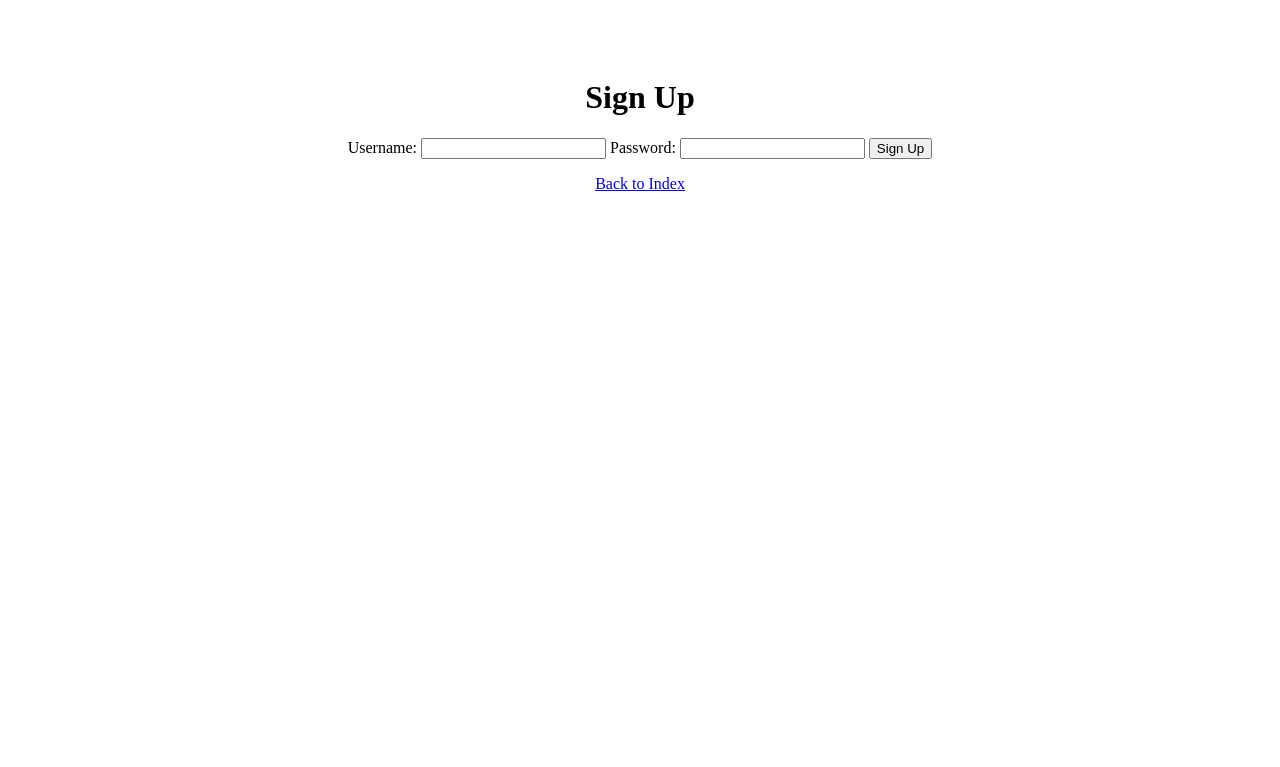
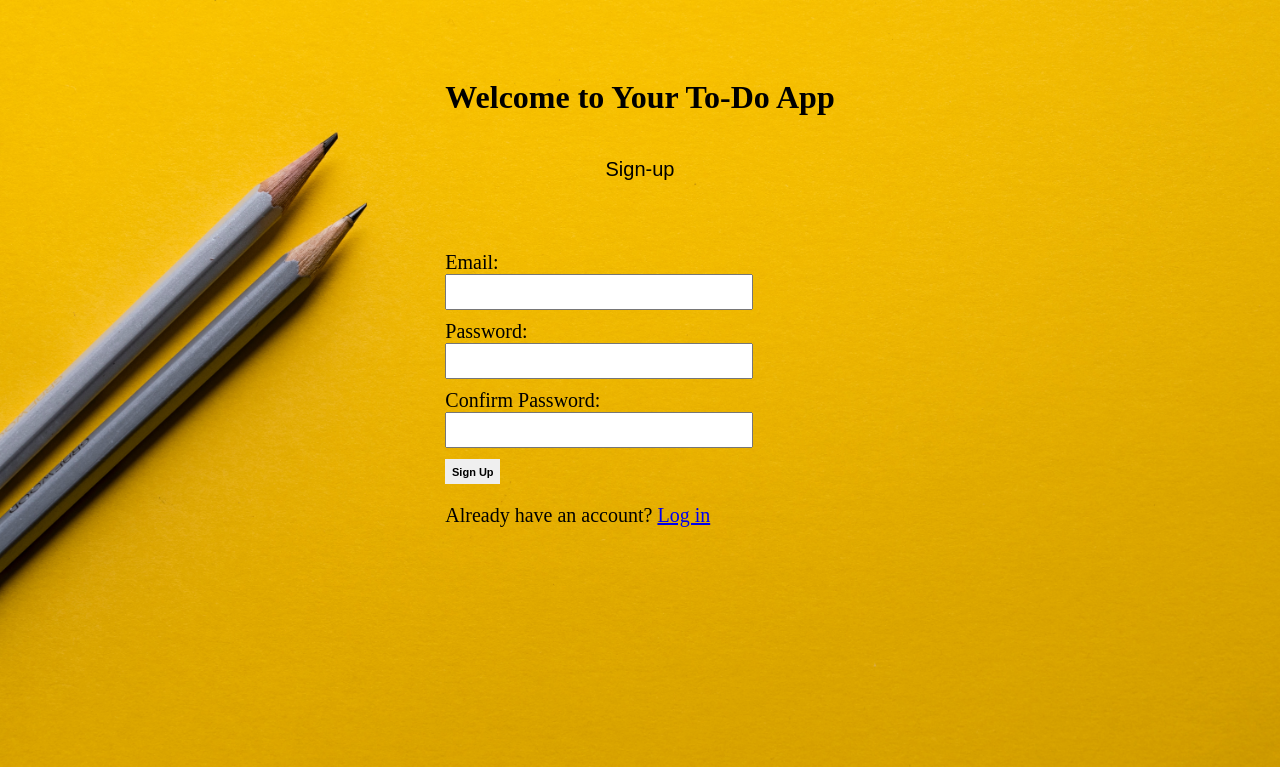
Before and after one commit to Oluwaseyi69/To-do, a Flask app: page /signup in a window 1280 px wide. Shown: the top 767 px of the page. Run offline with Flask 3, Linux system fonts and the light colour scheme; some libraries are stand-ins or nearby versions.

Commit message:
added new styles

```diff
--- a/app.py
+++ b/app.py
@@ -1,11 +1,10 @@
-from datetime import timezone
+import re
 
 from bson import ObjectId
 from flask import Flask, render_template, url_for, request, redirect, flash, session
 from pymongo import MongoClient
 from datetime import datetime
-# from flask_pymongo import PyMongo
-from werkzeug.security import generate_password_hash, check_password_hash
+
 
 app = Flask(__name__)
 
@@ -29,17 +28,39 @@ def signup():
     if request.method == 'POST':
         username = request.form['username']
         password = request.form['password']
+        confirm_password = request.form['confirm_password']
+
         new_user = {
             'username': username,
             'password': password
         }
 
         collection.db.users.insert_one(new_user)
+        if password != confirm_password:
+            flash('Passwords do not match. Please try again.', 'danger')
+            return redirect(url_for('signup'))
+
+        if not is_valid_password(password):
+            flash('Invalid password. Please choose a stronger password.', 'danger')
+            return redirect(url_for('signup'))
 
         flash('Account created successfully!', 'success')
         return redirect(url_for('login'))
 
     return render_template('signup.html')
+
+
+def is_valid_password(password):
+    length = 8
+    uppercase = re.search(r'[A-Z]', password)
+    lowercase = re.search(r'[a-z]', password)
+    digit = re.search(r'\d', password)
+    character = re.search(r'\W', password)
+
+    if len(password) < length or not uppercase or not lowercase or not digit or not character:
+        return False
+
+    return True
 
 
 @app.route('/login', methods=['GET', 'POST'])
@@ -51,7 +72,9 @@ def login():
 
         if user and password:
             flash('Login successful!', 'success')
-            return redirect(url_for('index'))
+            return render_template('index.html')
+
+            # return redirect(url_for('index.html'))
         else:
             flash('Login unsuccessful. Check username and password.', 'danger')
 
@@ -69,10 +92,10 @@ def index():
         }
         collection.insert_one(task)
         tasks = collection.find()
-        return render_template('index.html', tasks=tasks)
+        return render_template('signup.html', tasks=tasks)
 
     else:
-        return render_template('index.html')
+        return render_template('signup.html')
 
 
 @app.route('/complete_task/<int:task_id>', methods=['GET', 'POST'])
@@ -101,7 +124,7 @@ def delete_task(task_id):
     task_id_object = ObjectId(task_id)
     collection.delete_one({'_id': task_id_object})
 
-    return redirect(url_for('index'))
+    return render_template('index.html')
 
 
 @app.route('/update_task/<task_id>', methods=['GET', 'POST'])
--- a/static/css/main.css
+++ b/static/css/main.css
@@ -52,17 +52,72 @@
 /*    justify-content: space-between;*/
 /*    margin-outside: 100px;*/
 /*}*/
+/*body{*/
+/*    justify-content: center;*/
+/*    text-align: center;*/
+/*    align-items: center;*/
+/*}*/
+/*.container{*/
+/*    color: #3A7734;*/
+/*    width: 100px;*/
+/*    height: 50px;*/
+/*    text-align: center;*/
+/*    display: flex;*/
+/*    justify-content: center;*/
+/*    flex-direction: column;*/
+/*    font-size: large;*/
+/*}*/
+/*.auth{*/
+/*    display: flex;*/
+/*    justify-content: center;*/
+/*    flex-direction: column;*/
+/*    gap: 5px;*/
+/*    font-size: 20px;*/
+/*    width: 200px;*/
+/*    height: 60px;*/
+/*}*/
+
 body{
-    justify-content: center;
-    text-align: center;
+      display: flex;
+      background-image: url("/static/css/images/joanna-kosinska-1_CMoFsPfso-unsplash.jpg");
+      background-size: cover;
+      background-repeat: no-repeat;
+      gap: 50px;
+      align-items: center;
+      justify-content: center;
+      flex-direction: column;
 }
-.container{
-    color: #3A7734;
-    width: 100px;
-    height: 50px;
-    text-align: center;
-    display: flex;
-    justify-content: center;
-    flex-direction: column;
-    font-size: large;
+.auth{
+      width: 300px;
+      height: 30px;
+      border-radius: 90px;
+      font-size: 20px;
+      padding-top: 50px;
 }
+.input{
+    margin-bottom: 10px;
+    width: 300px;
+    height: 30px;
+    font-size: 15px;
+}
+.signup_text{
+      text-align: center;
+      font-family: sans-serif;
+      font-size: 20px;
+      padding-top: 20px;
+}
+.signup_btn{
+      cursor: pointer;
+      width: 55px;
+      height: 25px;
+      border: none;
+      font-size: 11px;
+      font-weight: bold;
+}
+.signup_btn:hover{
+      /*background-color: #30799B;*/
+      background-color: #555555;
+}
+.back{
+color: black
+}
--- a/templates/base.html
+++ b/templates/base.html
@@ -3,6 +3,8 @@
 <head>
     <meta charset="UTF-8">
     <link rel="stylesheet" href="{{ url_for('static', filename='css/main.css') }}">
+    <link rel="stylesheet" href="{{ url_for('static', filename='css/main.css') }}">
+
 {#    <link rel="stylesheet" href="https://cdnjs.cloudflare.com/ajax/libs/font-awesome/5.15.2/css/all.min.css" integrity="sha384-CKJ35ESv1M7eTj9L0Vee3vq6O0z5lEl6O0Z6IOfdRvbMfM1IS0KlQh1CP1i4ZiKG" crossorigin="anonymous">#}
     {% block head %}{% endblock %}
     <script src="{{ url_for('static', filename='js/main.js') }}"></script>
@@ -22,6 +24,10 @@
             </div>
         {% endif %}
     {% endwith %}
+        <!-- Inside your HTML template where flash messages are displayed -->
+{#    <div class="alert alert-success" role="alert">#}
+{#        {{ message[0] }}#}
+{#    </div>#}
 </div>
     {% block body %}{% endblock %}
 
--- a/templates/signup.html
+++ b/templates/signup.html
@@ -6,19 +6,36 @@
 
 {% block body %}
     <div class="content">
-        <h1 style="text-align: center">Sign Up</h1>
+                <h1 style="">Welcome to Your To-Do App</h1>
+
+{#        <h1 style="text-align: center">Sign Up</h1>#}
+           <div>
+                <p class="signup_text">Sign-up </p>
+{#            <p><a href="{{ url_for('signup') }}">Sign Up</a></p>#}
+{#            <p><a href="{{ url_for('login') }}">Log In</a></p>#}
+            </div>
         <div>
-            <form method="POST" action="{{ url_for('signup') }}">
-                <label for="username">Username:</label>
-                <input type="text" name="username" id="username" required>
+            <form class="auth" method="POST" action="{{ url_for('signup') }}">
+                <label for="username">Email:</label>
+                <input class="input" type="email" name="username" id="username" required>
 
                 <label for="password">Password:</label>
-                <input type="password" name="password" id="password" required>
+                <input class="input" type="password" name="password" id="password" required>
 
-                <input type="submit" value="Sign Up">
+                 <label for="confirm_password">Confirm Password:</label>
+                <input class="input" type="password" name="confirm_password" id="confirm_password" required>
+
+                <button class="signup_btn" type="submit" value="Sign Up">Sign Up</button>
+
+{#                <a href="login.html">  Login </a>#}
+                   <div>
+            <p class="login_text">Already have an account? <a href="{{ url_for('login') }}">Log in</a></p>
+                         </div>
             </form>
+
         </div>
-        <p><a href="{{ url_for('index') }}">Back to Index</a></p>
+
+
 
     </div>
 {% endblock %}
--- a/templates/view_tasks.html
+++ b/templates/view_tasks.html
@@ -11,6 +11,6 @@
                 <li>{{ task.content }} - {{ task.created_at }}</li>
             {% endfor %}
         </ul>
-        <a href="{{ url_for('index') }}">Back to Task List</a>
+        <a class="back" href="{{ url_for('index') }}">Back to Task List</a>
     </div>
 {% endblock %}
```
Also changed, not shown: templates/index.html (+1 -6 lines), templates/login.html (+8 -6 lines), templates/update.html (deleted, +0 -36 lines), static/css/images/annie-spratt-T_NZAuNrD8k-unsplash.jpg (added), static/css/images/bench-accounting-nvzvOPQW0gc-unsplash.jpg (added), static/css/images/joanna-kosinska-1_CMoFsPfso-unsplash.jpg (added), templates/update_task.html (added), tests/test_signup.py (added).
